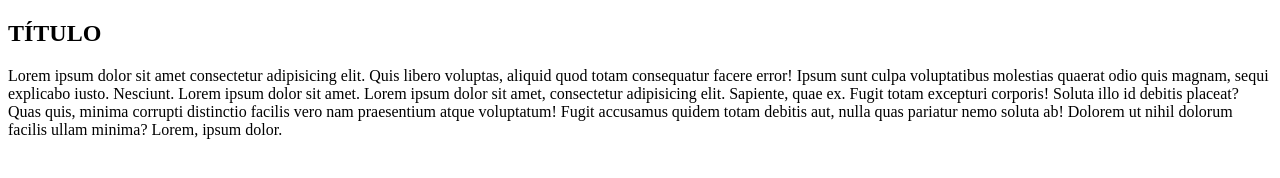
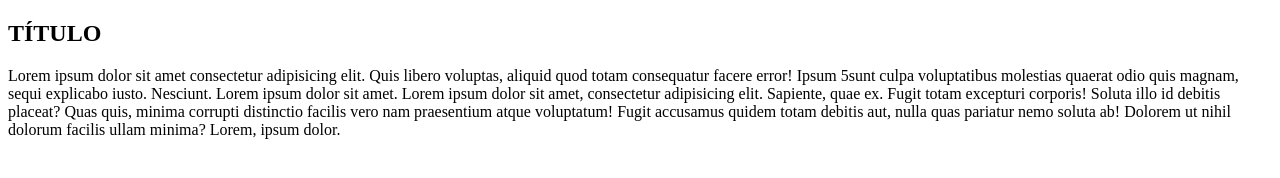
Before and after one commit to cursogit2023/Ola-Mundo, a plain HTML site: page index.html in a window 1280 px wide. Drawn offline with Linux system fonts and the light colour scheme.

Commit message:
Update index.html

```diff
--- a/index.html
+++ b/index.html
@@ -15,7 +15,7 @@
         <h2> TÍTULO </h2>
 
         <p>
-            Lorem ipsum dolor sit amet consectetur adipisicing elit. Quis libero voluptas, aliquid quod totam consequatur facere error! Ipsum sunt culpa voluptatibus molestias quaerat odio quis magnam, sequi explicabo iusto. Nesciunt. Lorem ipsum dolor sit amet.
+            Lorem ipsum dolor sit amet consectetur adipisicing elit. Quis libero voluptas, aliquid quod totam consequatur facere error! Ipsum 5sunt culpa voluptatibus molestias quaerat odio quis magnam, sequi explicabo iusto. Nesciunt. Lorem ipsum dolor sit amet.
             Lorem ipsum dolor sit amet, consectetur adipisicing elit. Sapiente, quae ex. Fugit totam excepturi corporis! Soluta illo id debitis placeat? Quas quis, minima corrupti distinctio facilis vero nam praesentium atque voluptatum! Fugit accusamus quidem totam debitis aut, nulla quas pariatur nemo soluta ab! Dolorem ut nihil dolorum facilis ullam minima? Lorem, ipsum dolor.
         </p>
 
```
